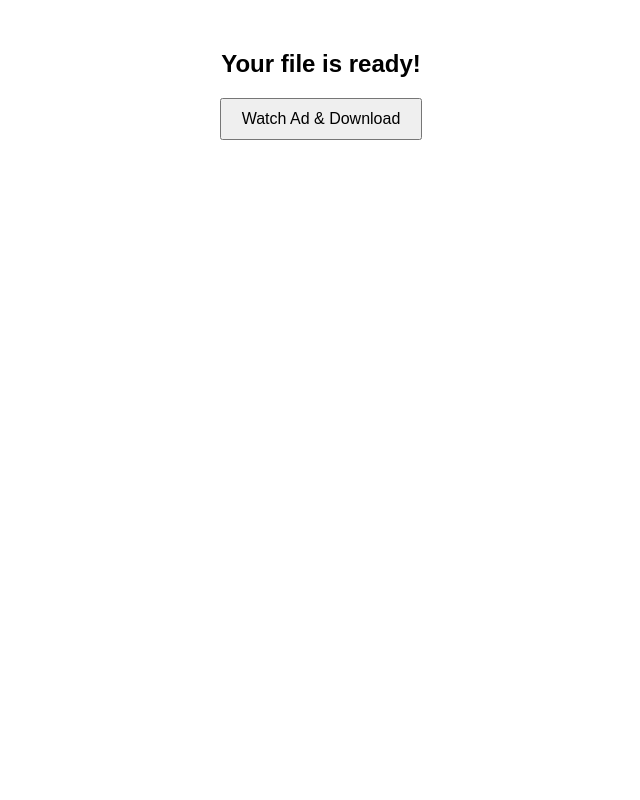
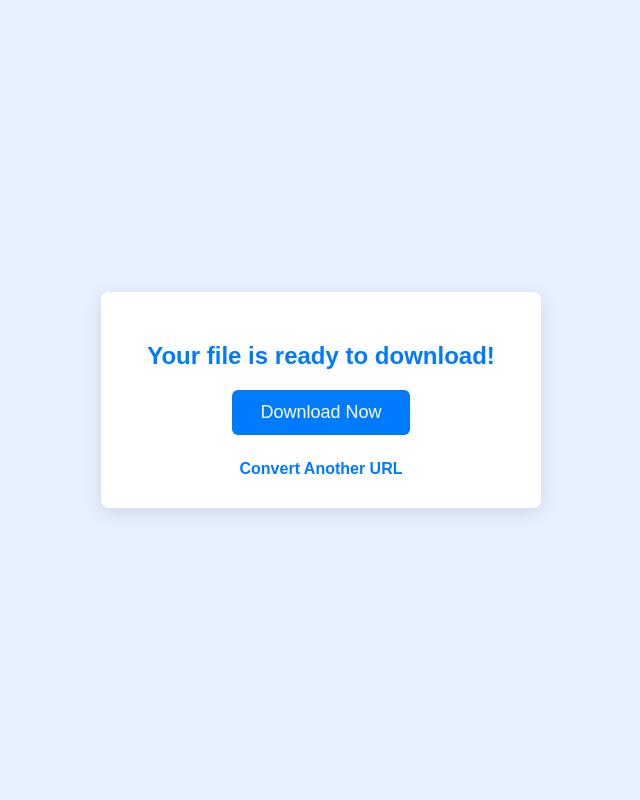
Before and after one commit to Dula9812/youtubedownloader, a Flask app: template templates/download.html in a window 1280 px wide. Shown: the whole page, without its empty margins (319-959 px from the left). Run offline with Flask 3, Linux system fonts and the light colour scheme; the template is opened without the code that fills it, so the values that code supplies are empty.

Commit message:
download.html

```diff
--- a/templates/download.html
+++ b/templates/download.html
@@ -1,12 +1,62 @@
 <!DOCTYPE html>
-<html>
+<html lang="en">
 <head>
-  <title>Download Ready</title>
+    <meta charset="UTF-8" />
+    <title>Download Ready</title>
+    <style>
+        body {
+            font-family: Arial, sans-serif;
+            background: #e6f0ff;
+            display: flex;
+            justify-content: center;
+            align-items: center;
+            height: 100vh;
+            margin: 0;
+        }
+        .container {
+            background: white;
+            padding: 30px 40px;
+            border-radius: 8px;
+            box-shadow: 0 5px 20px rgba(0,0,0,0.1);
+            text-align: center;
+            width: 360px;
+        }
+        h2 {
+            color: #007BFF;
+            margin-bottom: 20px;
+        }
+        a.button {
+            display: inline-block;
+            padding: 12px 28px;
+            font-size: 18px;
+            color: white;
+            background-color: #007BFF;
+            border-radius: 6px;
+            text-decoration: none;
+            transition: background-color 0.3s ease;
+            margin-bottom: 15px;
+        }
+        a.button:hover {
+            background-color: #0056b3;
+        }
+        a.secondary {
+            display: inline-block;
+            margin-top: 10px;
+            text-decoration: none;
+            color: #007BFF;
+            font-weight: 600;
+        }
+        a.secondary:hover {
+            text-decoration: underline;
+        }
+    </style>
 </head>
-<body style="text-align:center; font-family:Arial; margin-top:50px;">
-  <h2>Your file is ready!</h2>
-  <a href="{{ url_for('download_file', filename=filename) }}" target="_blank">
-    <button style="padding:10px 20px; font-size:16px;">Watch Ad & Download</button>
-  </a>
+<body>
+    <div class="container">
+        <h2>Your file is ready to download!</h2>
+        <a href="{{ url_for('download_file', filename=filename) }}" class="button" target="_blank">Download Now</a>
+        <br/>
+        <a href="{{ url_for('index') }}" class="secondary">Convert Another URL</a>
+    </div>
 </body>
 </html>
```
